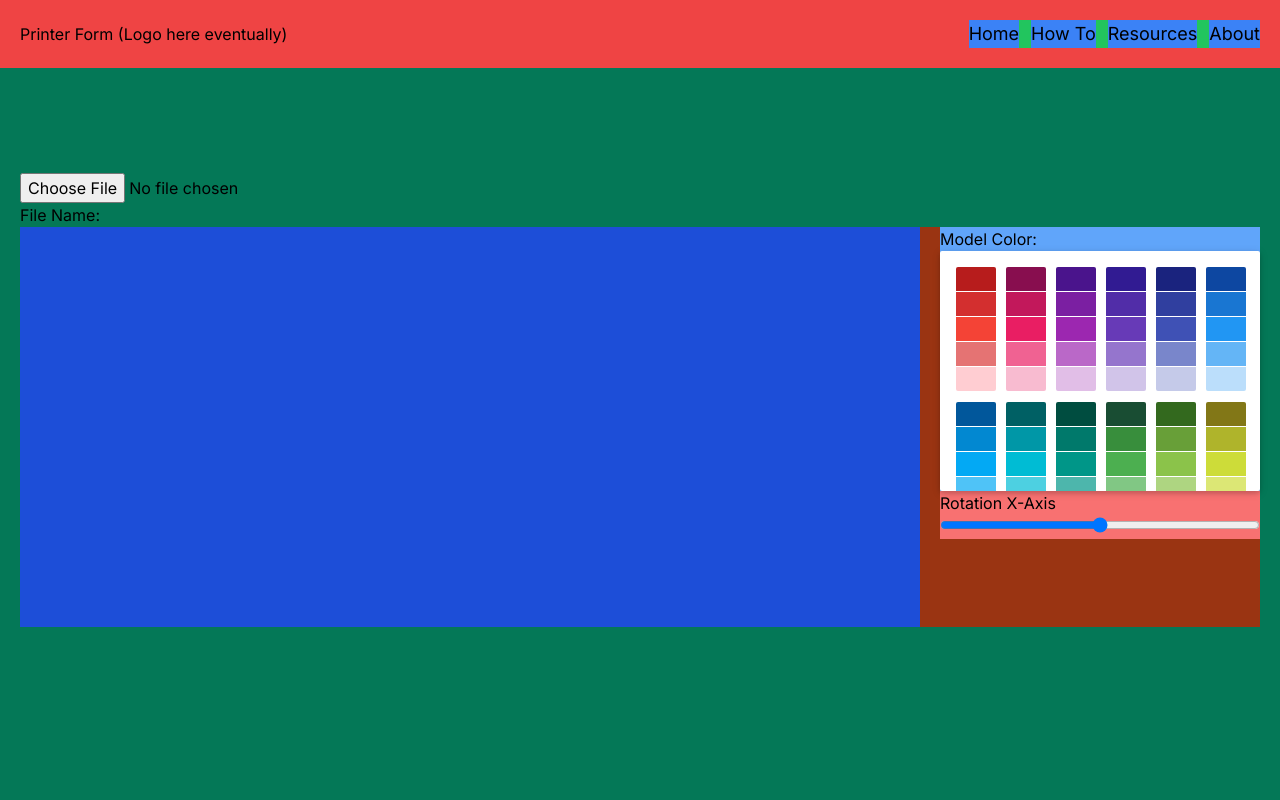
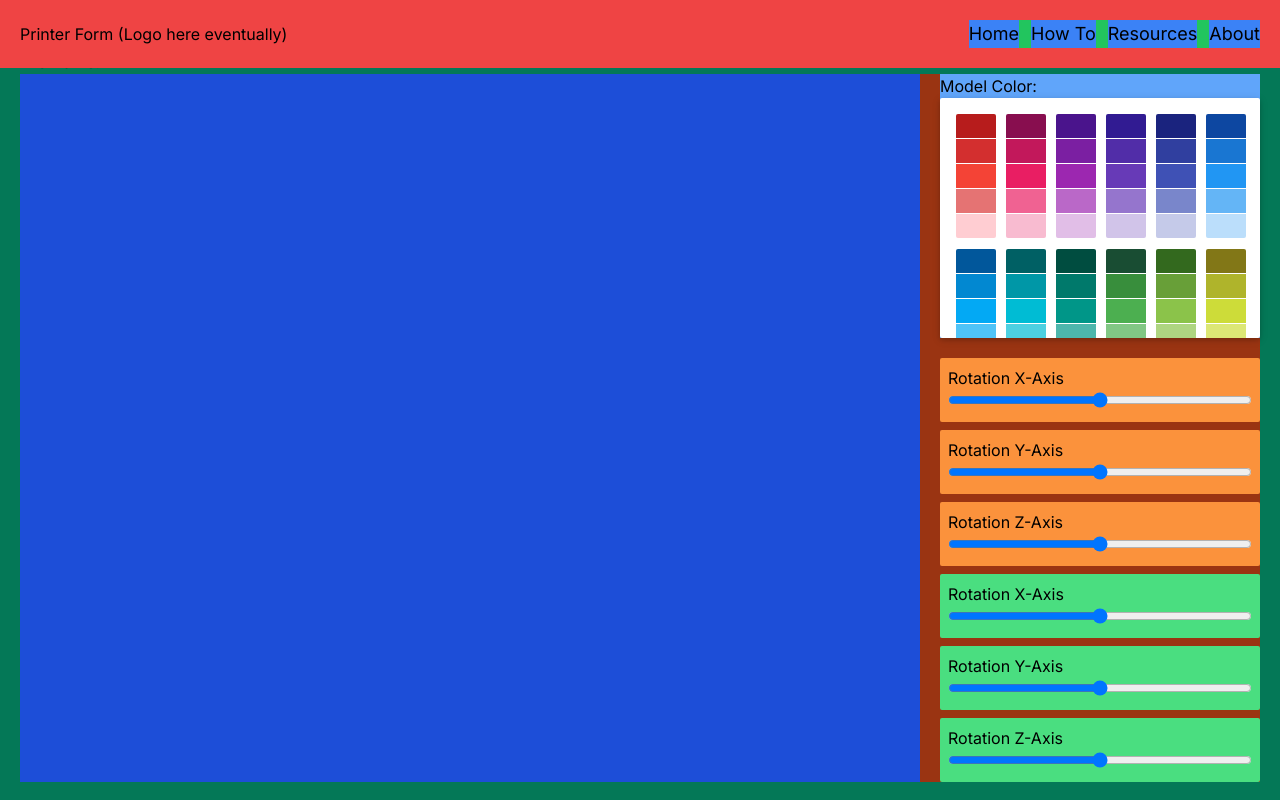
Before and after one commit to bondlegend0110/printerForm1.0, a Next.js app in the folder printerform/: page /upload in a window 1280 px wide. Shown: the top 800 px of the page. Built offline with nearby package versions, Linux system fonts and the light colour scheme.

Commit message:
save these shenanigans

```diff
--- a/printerform/src/app/upload/page.tsx
+++ b/printerform/src/app/upload/page.tsx
@@ -1,15 +1,43 @@
 "use client";
 
-import { ChangeEvent, CSSProperties, useRef, useState } from "react";
-import { ModelProps, ModelRef, StlViewer } from "react-stl-viewer";
-import { ColorChangeHandler, ColorResult, SwatchesPicker } from "react-color";
-import { Quaternion } from "three";
+import { ChangeEvent, RefObject, useRef, useState } from "react";
+import { ModelRef, StlViewer } from "react-stl-viewer";
+import { ColorResult, SwatchesPicker } from "react-color";
+import { Euler, Quaternion } from "three";
+
+type AxisRotationSelectorProps = {
+    axis: "X" | "Y" | "Z",
+    modelRef: RefObject<ModelRef>,
+    axisRotationToQuaternion: (rotation: number, modelQuaternion: Quaternion) => Quaternion
+}
+
+const AxisRotationSelector = ({ axis, modelRef, axisRotationToQuaternion }: AxisRotationSelectorProps) => {
+    const handleAxisRotationChange = (e: ChangeEvent<HTMLInputElement>) => {
+        const multiplier = (parseFloat(e.currentTarget.value) - 50) / 50;
+        const rotation = multiplier * (Math.PI / 2);
+
+        if (!modelRef.current) return;
+        const { model } = modelRef.current;
+
+        model.setRotationFromQuaternion(axisRotationToQuaternion(rotation, model.quaternion));
+    };
+
+    return (
+        <div className="bg-orange-400 p-2 rounded-sm">
+            <p>Rotation {axis}-Axis</p>
+            <input type="range" className="w-full" onChange={handleAxisRotationChange} />
+        </div>
+    );
+};
 
 const Upload = () => {
     const [displayedFileName, setDisplayedFileName] = useState<string>();
     const [modelUrl, setModelUrl] = useState<string>();
     const [modelColor, setModelColor] = useState<string>("#D9D9D9");
     const fileInputRef = useRef<HTMLInputElement>(null);
+    const [x, setX] = useState(0);
+    const [y, setY] = useState(0);
+    const [z, setZ] = useState(0);
 
     const stlLoadCurve = (file: File) => {
         setModelUrl(URL.createObjectURL(file))
@@ -38,31 +66,49 @@ const Upload = () => {
     }
 
     const modelRef = useRef<ModelRef>(null);
+    console.log("mult", new Quaternion(0.3826834, 0, 0, 0.9238795).multiply(new Quaternion(0, 0.3826834, 0, 0.9238795)))
 
-    const stlViewSetRotation = (quaternion: Quaternion) => {
-        // TODO: Understand how quaternion rotation works to get manual rotation to work
-        // stl_viewer_front.rotate(0,a[0][0]-b[0][0],a[0][1]-b[0][1],a[0][2]-b[0][2]);
-        // stl_viewer_back.rotate(0,-a[1][0]-b[1][0],a[1][1]-b[1][1],a[1][2]-b[1][2]);
-        // stl_viewer_left.rotate(0,-a[2][0]-b[2][0],a[2][1]-b[2][1],a[2][2]-b[3][2]);
-        // stl_viewer_right.rotate(0,a[3][0]-b[3][0],-a[3][1]-b[3][1],a[3][2]-b[2][2]);
-        // b[0]=a[0];
-        // b[1]=[-a[1][0],a[1][1],a[1][2]];
-        // b[2]=[-a[2][0],a[2][1],a[2][2]];
-        // b[3]=[a[3][0],-a[3][1],a[3][2]];
+    const rotationsToQuaternion = (xRotation: number, yRotation: number, zRotation: number): Quaternion => {
+        const xQuaternion = new Quaternion(Math.sin(xRotation / 2), 0, 0, Math.cos(xRotation / 2));
+        const yQuaternion = new Quaternion(0, Math.sin(yRotation / 2), 0, Math.cos(yRotation / 2));
+        const zQuaternion = new Quaternion(0, 0, Math.sin(zRotation / 2), Math.cos(zRotation / 2));
+
+        return xQuaternion.multiply(yQuaternion).multiply(zQuaternion).normalize();
     }
 
     const handleXAxisRotationChange = (e: ChangeEvent<HTMLInputElement>) => {
         const multiplier = (parseFloat(e.currentTarget.value) - 50) / 50;
-        const rotation = Math.sign(multiplier) * (1 / 50) * (Math.PI / 2);
-        console.log(rotation);
+        const rotation = multiplier * (Math.PI / 2);
 
         if (!modelRef.current) return;
         const { model } = modelRef.current;
-        model.rotateX(rotation);
 
-        console.log(model.quaternion)
+        model.rotation.x = rotation;
+        // model.setRotationFromQuaternion(rotationsToQuaternion(rotation, y, z));
     }
-    console.log(modelRef.current?.model.quaternion)
+
+    const handleYAxisRotationChange = (e: ChangeEvent<HTMLInputElement>) => {
+        const multiplier = (parseFloat(e.currentTarget.value) - 50) / 50;
+        const rotation = multiplier * (Math.PI / 2);
+
+        if (!modelRef.current) return;
+        const { model } = modelRef.current;
+
+        model.rotation.y = rotation;
+    }
+
+    const handleZAxisRotationChange = (e: ChangeEvent<HTMLInputElement>) => {
+        const multiplier = (parseFloat(e.currentTarget.value) - 50) / 50;
+        const rotation = multiplier * (Math.PI / 2);
+
+        setZ(rotation);
+
+        if (!modelRef.current) return;
+        const { model } = modelRef.current;
+        model.geometry.center();
+
+        model.setRotationFromEuler(new Euler(x, y, rotation))
+    }
 
     return (
         <div className="min-h-screen w-full bg-emerald-700 flex flex-col  justify-center p-5">
@@ -82,12 +128,12 @@ const Upload = () => {
                                 color: modelColor,
                             }}
                             orbitControls
-                            shadows
+                            // shadows
                             url={modelUrl}
                         />
                     )}
                 </div>
-                <div className="flex-shrink-0">
+                <div className="flex flex-col flex-shrink-0 gap-y-5">
                     <div className="bg-blue-400">
                         <p>Model Color:</p>
                         <SwatchesPicker
@@ -96,9 +142,34 @@ const Upload = () => {
                             onChange={handleModelColorChange}
                         />
                     </div>
-                    <div className="bg-red-400">
-                        <p>Rotation X-Axis</p>
-                        <input type="range" className="w-full" onChange={handleXAxisRotationChange} />
+                    <div className="flex flex-col gap-y-2">
+                        <AxisRotationSelector
+                            axis="X"
+                            modelRef={modelRef}
+                            axisRotationToQuaternion={(rotation, { y, z }) => new Quaternion(Math.sin(rotation / 2), y, z, Math.cos(rotation / 2))}
+                        />
+                        <AxisRotationSelector
+                            axis="Y"
+                            modelRef={modelRef}
+                            axisRotationToQuaternion={(rotation, { x, z }) => new Quaternion(x, Math.sin(rotation / 2), z, Math.cos(rotation / 2))}
+                        />
+                        <AxisRotationSelector
+                            axis="Z"
+                            modelRef={modelRef}
+                            axisRotationToQuaternion={(rotation, { x, y }) => new Quaternion(x, y, Math.sin(rotation / 2), Math.cos(rotation / 2))}
+                        />
+                        <div className="bg-green-400 p-2 rounded-sm">
+                            <p>Rotation X-Axis</p>
+                            <input type="range" className="w-full" onChange={handleXAxisRotationChange} />
+                        </div>
+                        <div className="bg-green-400 p-2 rounded-sm">
+                            <p>Rotation Y-Axis</p>
+                            <input type="range" className="w-full" onChange={handleYAxisRotationChange} />
+                        </div>
+                        <div className="bg-green-400 p-2 rounded-sm">
+                            <p>Rotation Z-Axis</p>
+                            <input type="range" className="w-full" onChange={handleZAxisRotationChange} />
+                        </div>
                     </div>
                 </div>
             </div>
```
Also changed, not shown: 2 other files (tests, documents, lock files or other folders).
